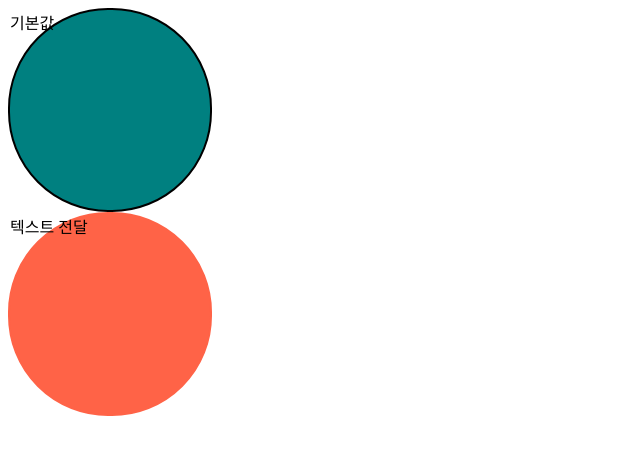
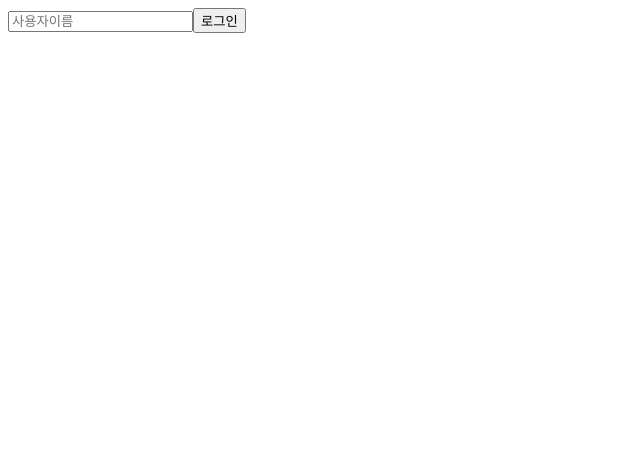
Before and after one commit to pasong0511/react_master_class, a React (Create React App) app: page / in a window 1280 px wide. Shown: the top 454 px of the page, without its empty margins (0-640 px from the left). Built offline with nearby package versions, Linux system fonts and the light colour scheme.

Commit message:
3.5 Forms으로 React.FormEvent 추가하기, Form으로 제출하기 이벤트 추가

```diff
--- a/src/App.tsx
+++ b/src/App.tsx
@@ -1,10 +1,33 @@
-import Circle from "./Circle";
+import { useState } from "react";
 
 function App() {
+    const [value, setValue] = useState("");
+    //타입스크립트는 이 onChange 함수가 InputElement에 의해서 실행될 것을 안다
+    const onChange = (event: React.FormEvent<HTMLInputElement>) => {
+        //event.currentTarget.value
+        const {
+            currentTarget: { value },
+        } = event;
+
+        setValue(event.currentTarget.value);
+    }; //React.FormEvent는 공식 문서를 가야 알 수 있음
+
+    const onSubmit = (event: React.FormEvent<HTMLFormElement>) => {
+        event.preventDefault();
+        console.log("제출", value);
+    };
+
     return (
         <div>
-            <Circle bgColor="teal" borderColor="black" />
-            <Circle text="텍스트 전달" bgColor="tomato" />
+            <form onSubmit={onSubmit}>
+                <input
+                    value={value}
+                    onChange={onChange}
+                    type="text"
+                    placeholder="사용자이름"
+                />
+                <button>로그인</button>
+            </form>
         </div>
     );
 }
--- a/src/Circle.tsx
+++ /dev/null
@@ -1,33 +0,0 @@
-import React, { useState, useEffect } from "react";
-import styled from "styled-components";
-
-interface CircleProps {
-    bgColor: string;
-    borderColor?: string;
-    text?: string;
-}
-
-const Container = styled.div<CircleProps>`
-    width: 200px;
-    height: 200px;
-    background-color: ${(props) => props.bgColor};
-    border-radius: 100px;
-    border: 2px solid ${(props) => props.borderColor};
-`;
-
-function Circle({ bgColor, borderColor, text = "기본값" }: CircleProps) {
-    const [value, setValue] = useState<number | string>(0);
-
-    useEffect(() => {
-        setValue(1);
-        setValue("2");
-    });
-
-    return (
-        <Container bgColor={bgColor} borderColor={borderColor ?? bgColor}>
-            {text}
-        </Container>
-    );
-}
-
-export default Circle;
```
